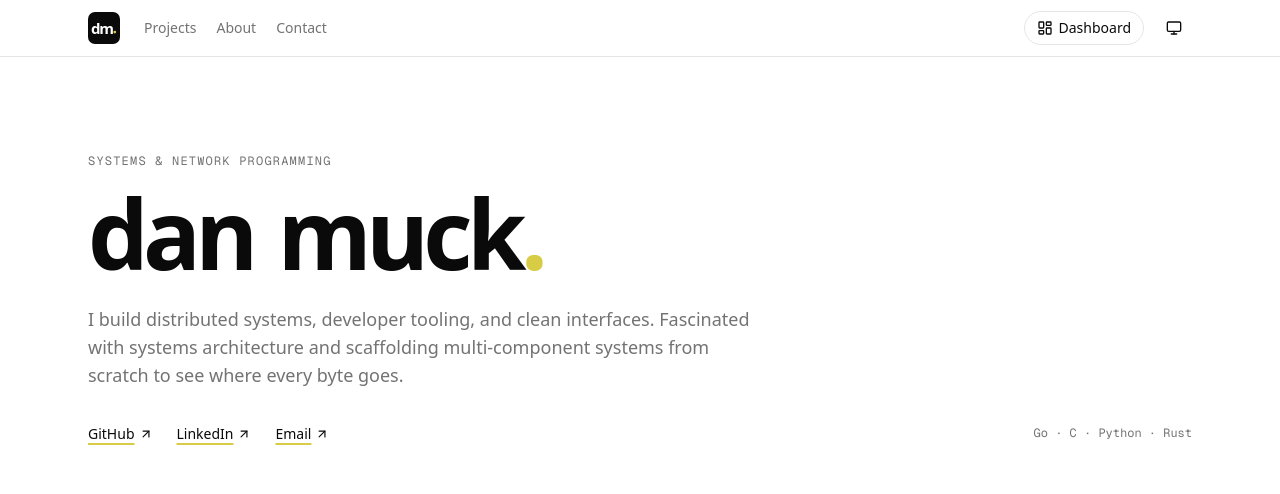
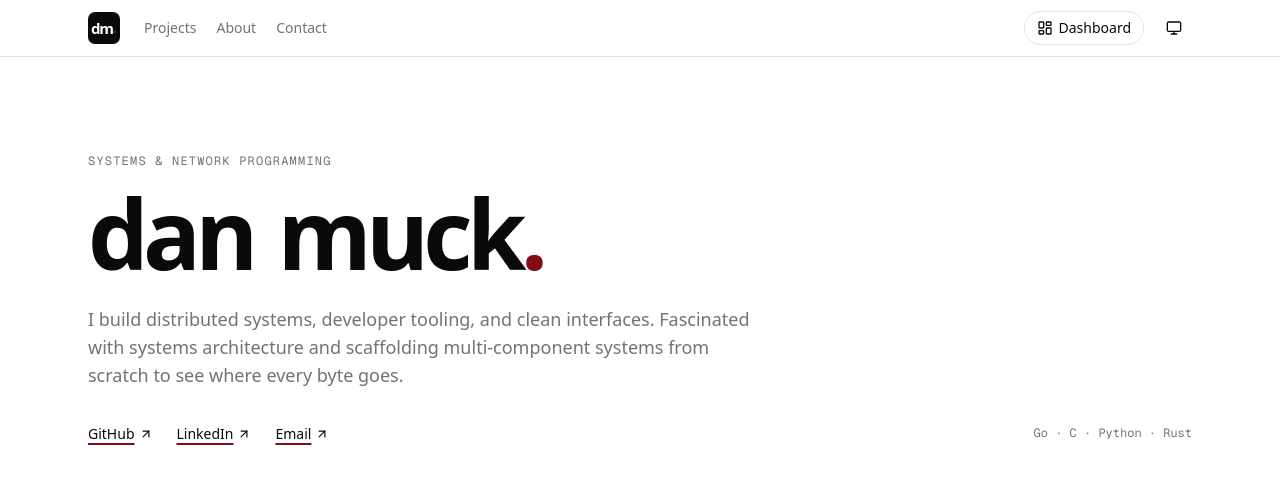
Before and after one commit to danmuck/tracker_suite, a Next.js app: page / in a window 1280 px wide. Shown: the top 494 px of the page. Built offline with nearby package versions, Linux system fonts and the light colour scheme.

Commit message:
feat(brand): change the brand color from yellow to dark red
The wordmark period, link underlines, logo dot, tab icon dot and text
selection all use it.

Co-Authored-By: Claude Fable 5.2 <noreply@anthropic.com>

```diff
--- a/src/app/globals.css
+++ b/src/app/globals.css
@@ -84,9 +84,9 @@
   --sidebar-accent-foreground: oklch(0.205 0 0);
   --sidebar-border: oklch(0.922 0 0);
   --sidebar-ring: oklch(0.708 0 0);
-  /* The yellow of the wordmark dot; the same in light and dark */
-  --brand: oklch(0.83 0.15 104);
-  --brand-foreground: oklch(0.22 0.03 104);
+  /* The dark red of the wordmark dot; the same in light and dark */
+  --brand: oklch(0.39 0.15 25);
+  --brand-foreground: oklch(0.97 0.01 25);
 }
 
 .dark {
```
Also changed, not shown: src/app/icon.svg.
